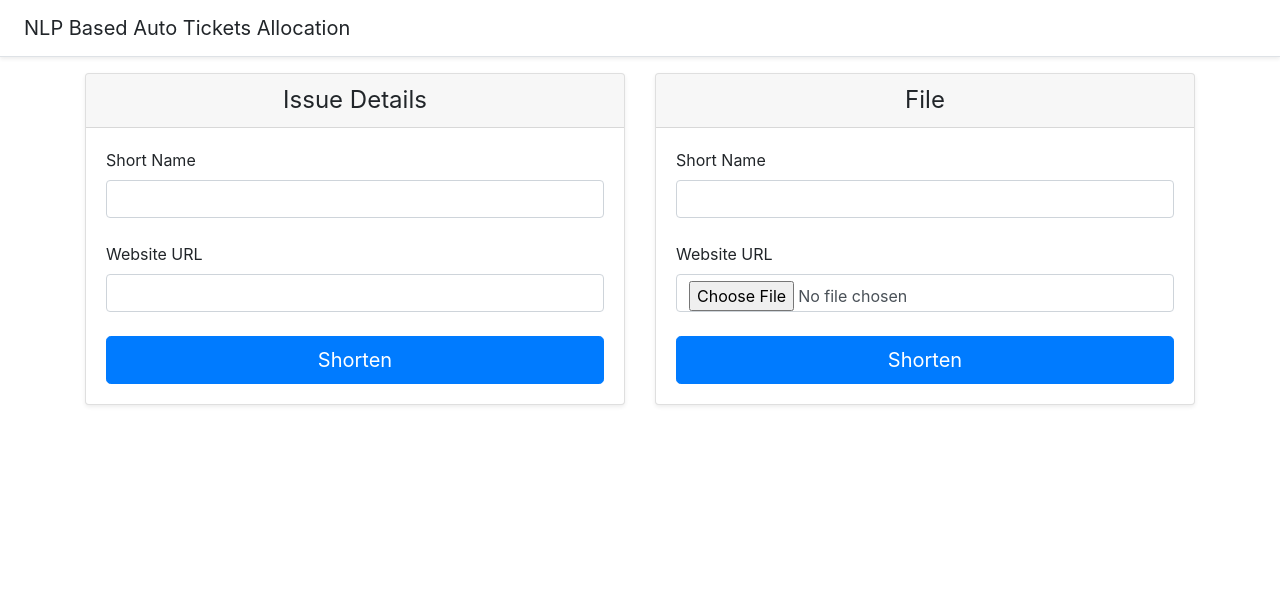
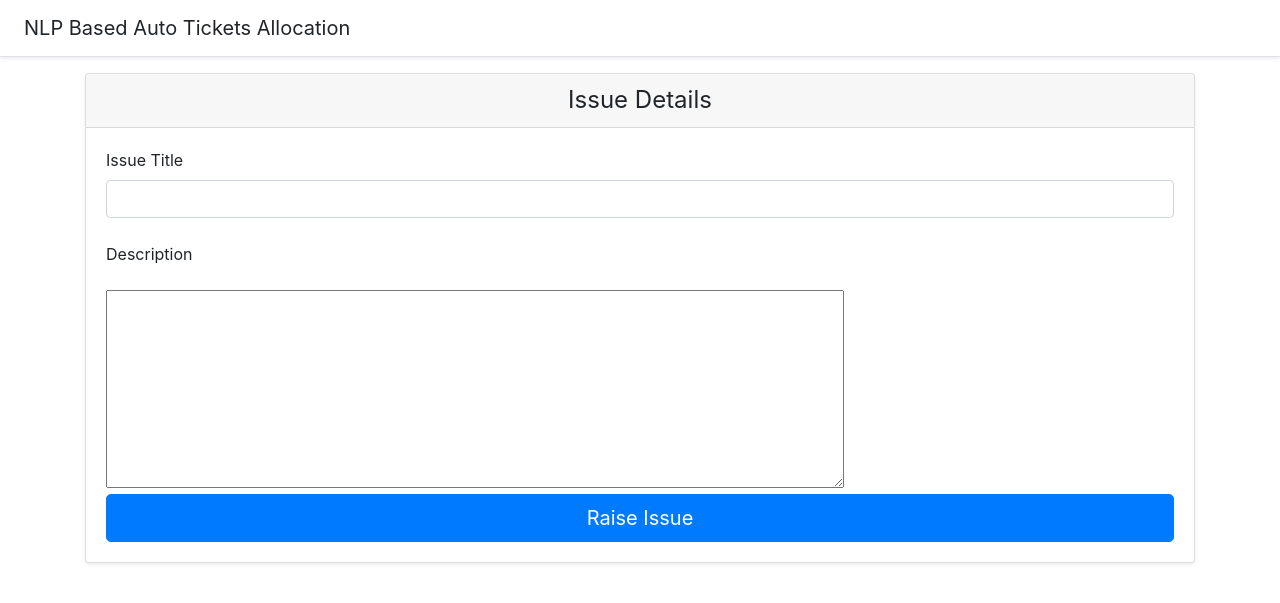
Before and after one commit to jagmeetmalhotra/CPWeb, a Flask app: page / in a window 1280 px wide. Shown: the top 603 px of the page. Run offline with Flask 2, Linux system fonts and the light colour scheme; some libraries are stand-ins or nearby versions.

Commit message:
Issue Form

```diff
--- a/templates/home.html
+++ b/templates/home.html
@@ -13,29 +13,13 @@
       </div>
       <div class="card-body">
         <form action="your-url" method="post">
-          <label for="code">Short Name</label>
+          <label for="code">Issue Title</label>
           <input type="text" class="form-control" name="code" id="code" value="" required>
           <br>
-          <label for="url">Website URL</label>
-          <input type="url" class="form-control" name="url" id="url" value="" required>
+          <p><label for="desc">Description</label></p>
+          <textarea id="desc" name="desc" rows="8" cols="70" value="" required></textarea>
           <br>
-          <button class="btn btn-primary btn-lg btn-block" type="submit">Shorten</button>
-        </form>
-      </div>
-    </div>
-    <div class="card mb-4 shadow-sm">
-      <div class="card-header">
-        <h4 class="my-0 font-weight-normal text-center">File</h4>
-      </div>
-      <div class="card-body">
-        <form action="your-url" method="post" enctype="multipart/form-data">
-          <label for="code">Short Name</label>
-          <input type="text" class="form-control" name="code" id="code" value="" required>
-          <br>
-          <label for="long_url">Website URL</label>
-          <input type="file" class="form-control" name="file" id="file" required>
-          <br>
-          <button class="btn btn-primary btn-lg btn-block" type="submit">Shorten</button>
+          <button class="btn btn-primary btn-lg btn-block" type="submit">Raise Issue</button>
         </form>
       </div>
     </div>
```
